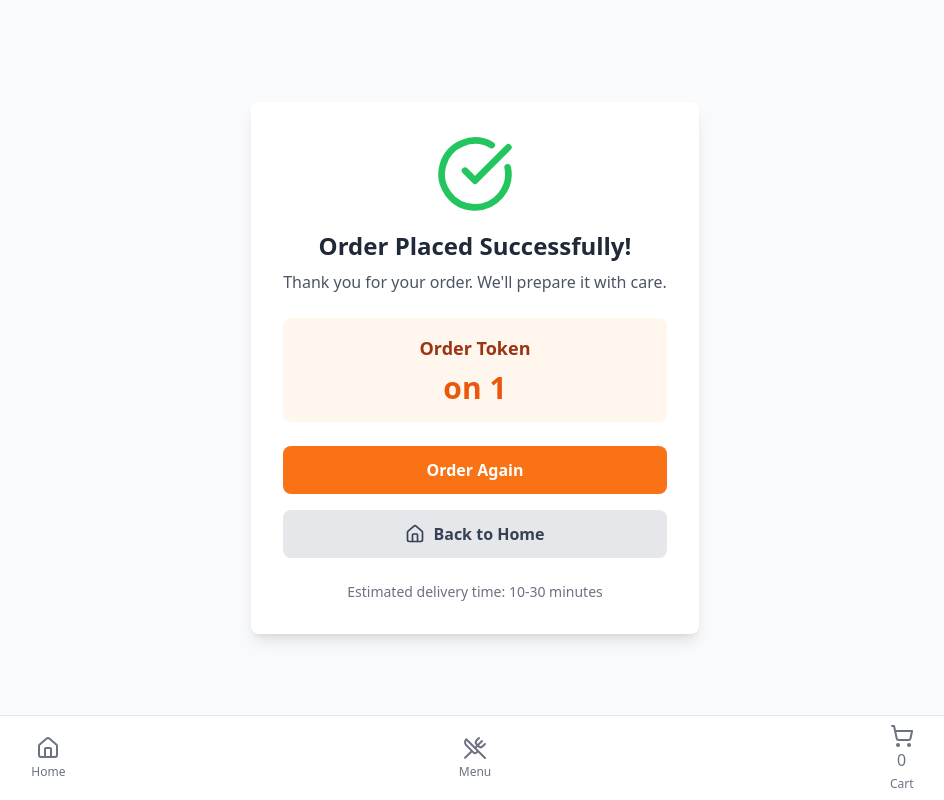
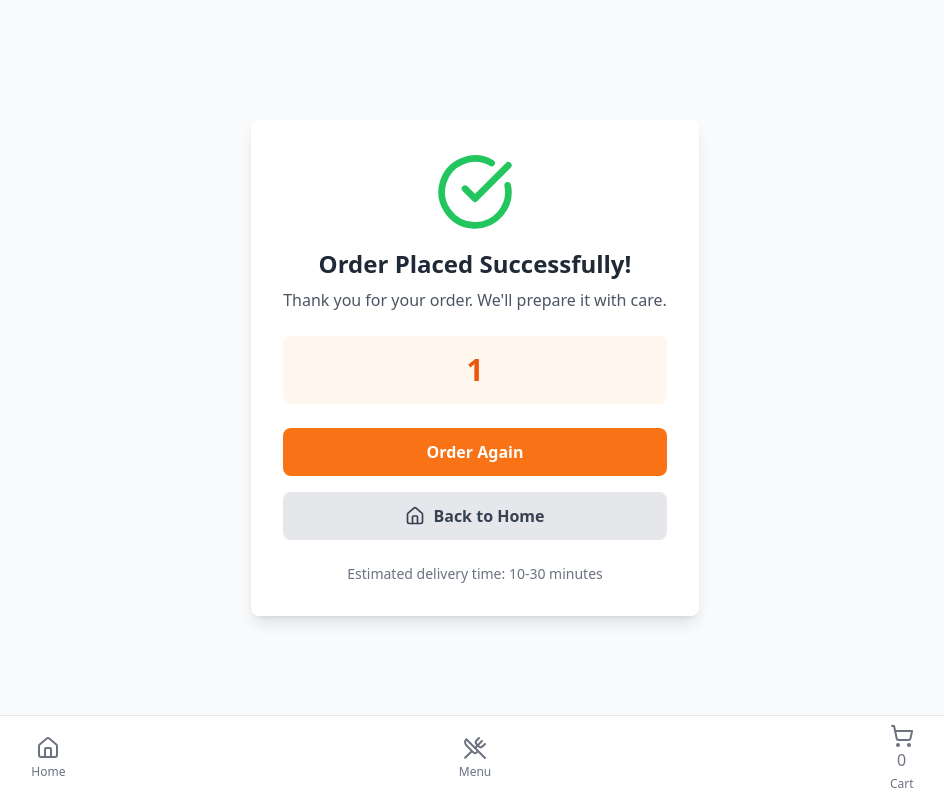
Before and after one commit to Ravi-Sensible/Sensible-eMenu, a React (Vite) app: page /1/1/order-success in a window 1280 px wide. Shown: the whole page, without its empty margins (165-1109 px from the left). Built offline with nearby package versions, Linux system fonts and the light colour scheme; no server answers; the database is empty.

Commit message:
order success page

```diff
--- a/src/pages/OrderSuccessPage.tsx
+++ b/src/pages/OrderSuccessPage.tsx
@@ -61,8 +61,8 @@ export default function OrderSuccessPage() {
         </div>
 
         <div className="bg-orange-50 rounded-lg p-4 mb-6">
-          <h2 className="text-lg font-semibold text-orange-800 mb-2">Order Token</h2>
-          <div className="text-3xl font-bold text-orange-600">on {tableNo?.toLocaleUpperCase()}</div>
+          {/* <h2 className="text-lg font-semibold text-orange-800 mb-2">Order Token</h2> */}
+          <div className="text-3xl font-bold text-orange-600">{tableNo?.toLocaleUpperCase()}</div>
           {/* <p className="text-sm text-orange-700 mt-2">Please save this token for order tracking</p> */}
         </div>
 
```
